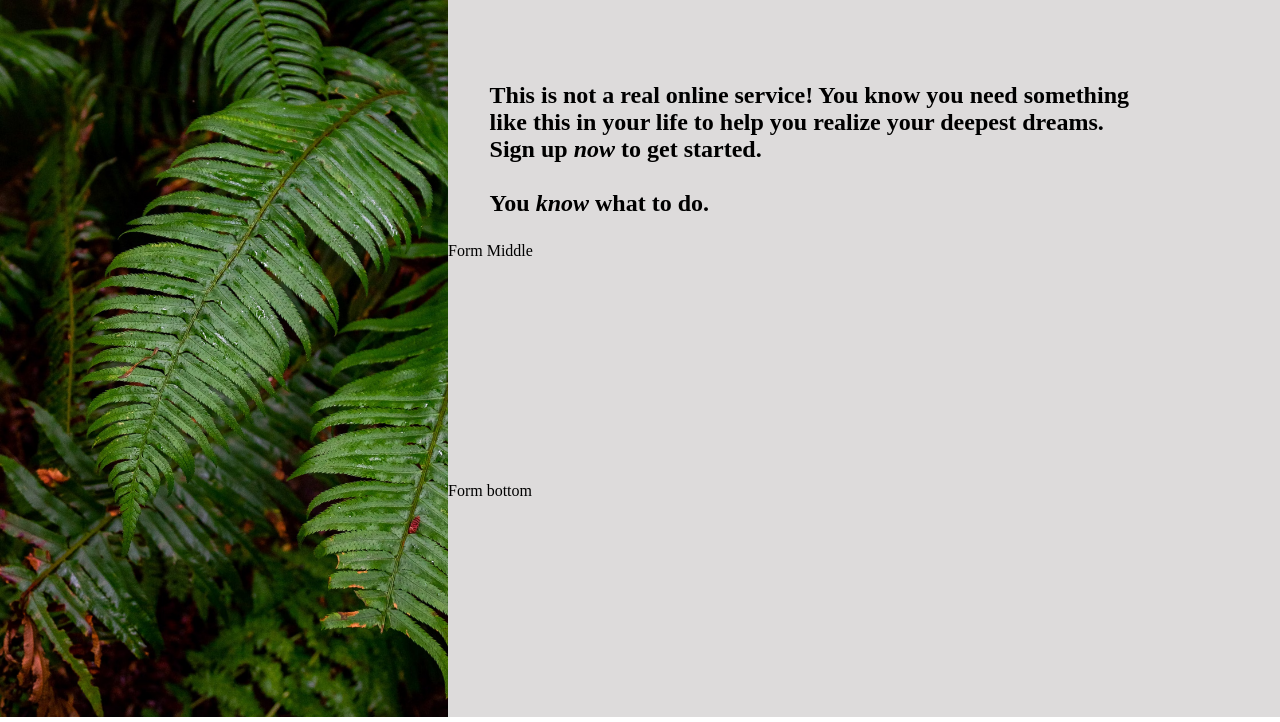
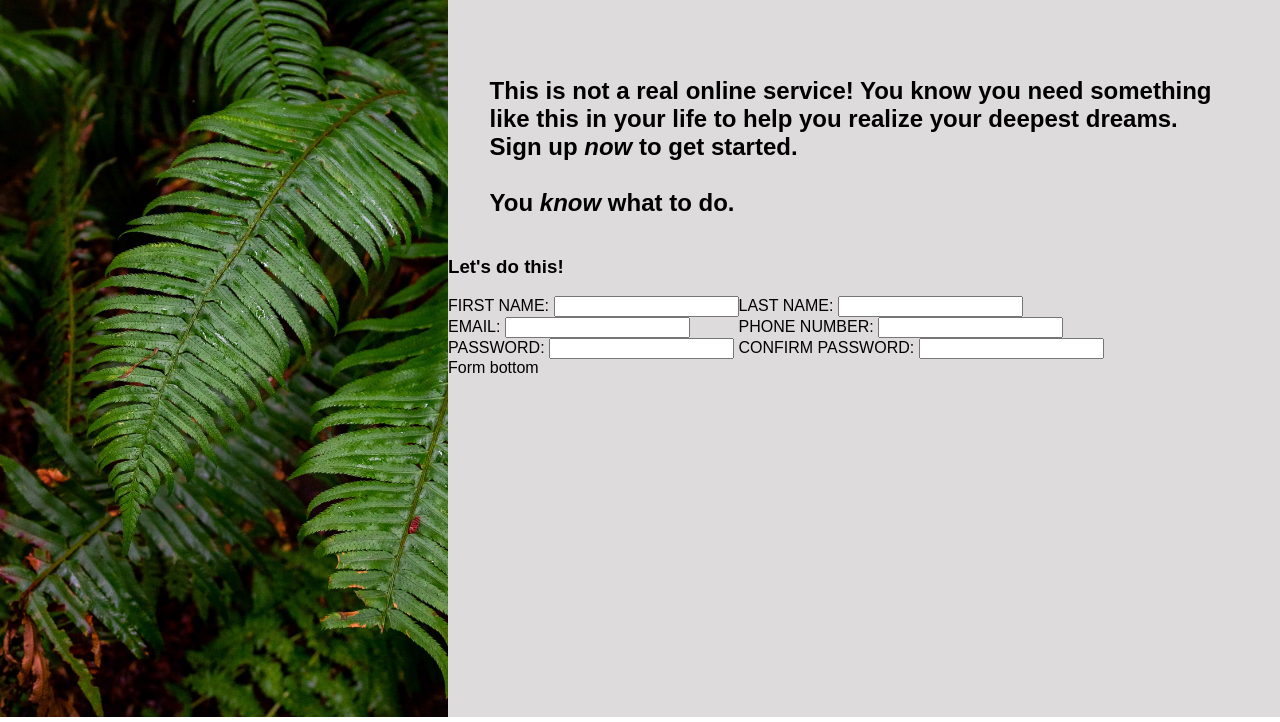
Before and after one commit to Bradley-Booth-Dev/Odin-Sign-up-form, a plain HTML site: page index.html in a window 1280 px wide. Shown: the part 83-805 px from the top of the page. Drawn offline with Linux system fonts and the light colour scheme.

Commit message:
Added from structure

```diff
--- a/index.html
+++ b/index.html
@@ -22,7 +22,38 @@
             </h2>
           </div>
         </div>
-        <div class="form-middle">Form Middle</div>
+        <div class="form-middle">
+          <h3>Let's do this!</h3>
+          <form action="" method="get" class="form-main-div">
+            <div class="form-divs">
+              <div class="form-div">
+                <label for="">FIRST NAME:</label>
+                <input type="text" name="first_name" id="first_name" />
+              </div>
+              <div class="form-div">
+                <label for="">EMAIL:</label>
+                <input type="text" name="email" id="email" />
+              </div>
+              <div class="form-div">
+                <label for="">PASSWORD:</label>
+                <input type="password" name="password" id="password" />
+              </div>
+            </div>
+            <div class="form-divs">
+              <div class="form-div">
+                <label for="">LAST NAME:</label>
+                <input type="text" name="last_name" id="last_name" />
+              </div>
+              <div class="form-div">
+                <label for="">PHONE NUMBER:</label>
+                <input type="tel" name="phone_number" id="phone_number" />
+              </div>
+              <div class="form-div">
+                <label for="">CONFIRM PASSWORD:</label>
+                <input type="password" name="confirm_password" id="confirm_password" />
+              </div>
+          </form>
+        </div>
         <div class="form-bottom">Form bottom</div>
       </div>
     </div>
--- a/styles.css
+++ b/styles.css
@@ -15,6 +15,7 @@
 body {
   margin: 0;
   padding: 0;
+  font-family: sans-serif;
 }
 
 .page-banner {
@@ -45,6 +46,11 @@ body {
   height: 30vh;
 }
 
+.form-main-div {
+  display: flex;
+  flex-direction: row;
+}
+
 .form-bottom {
   height: 30vh;
 }
```
